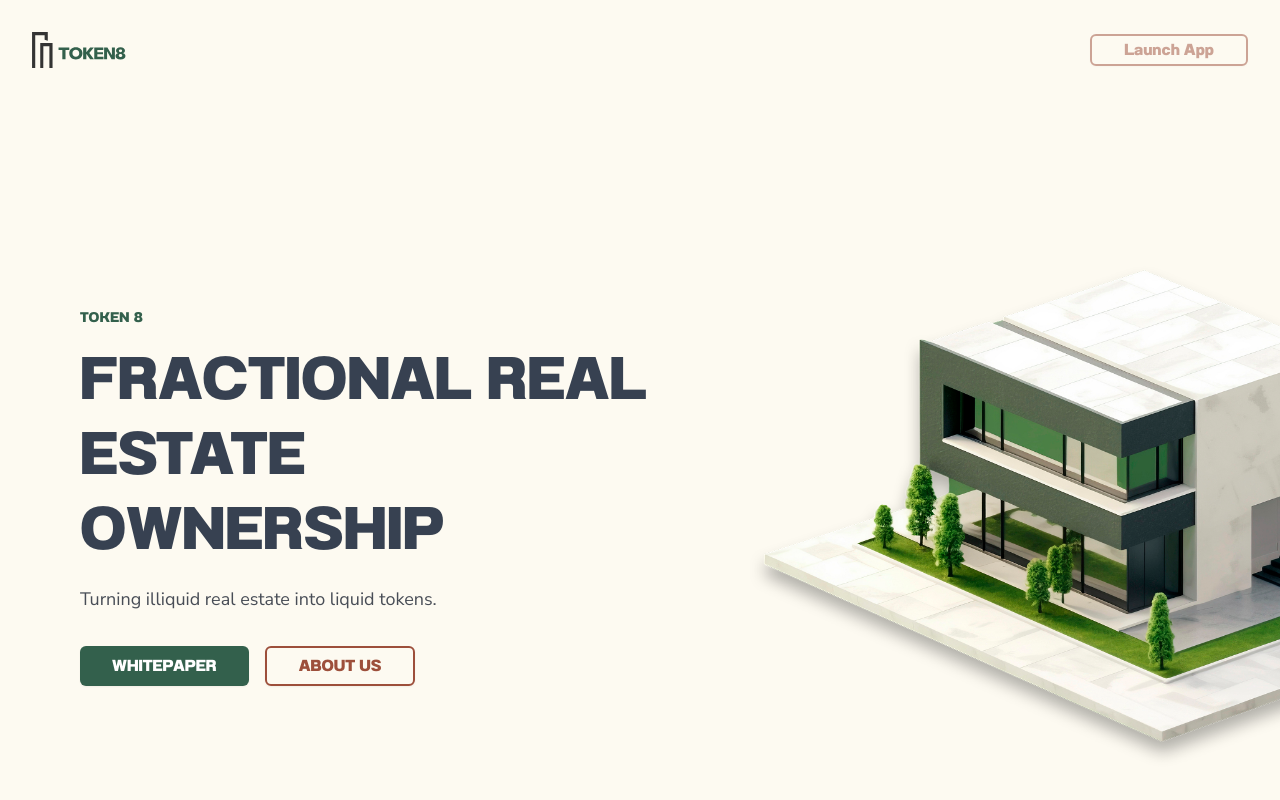
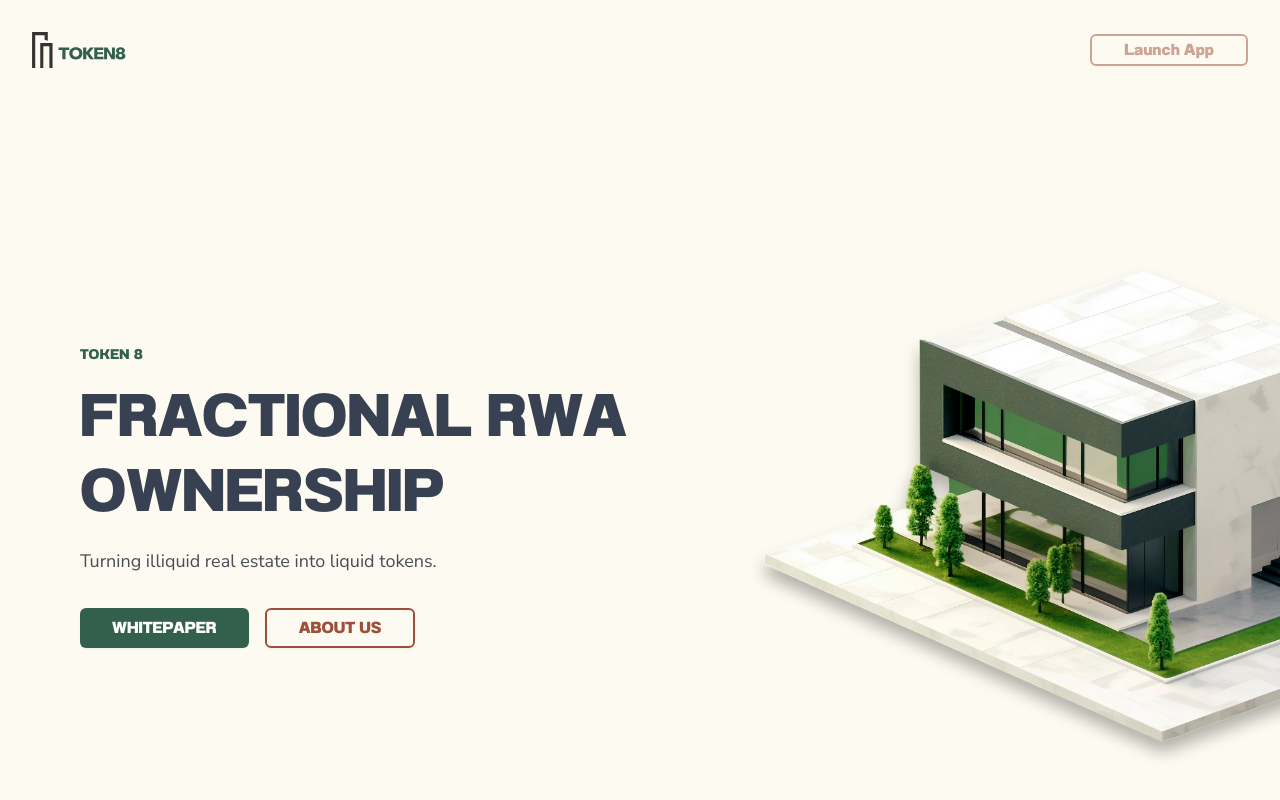
Before and after one commit to dedeleono/token8-website, a Next.js app: page / in a window 1280 px wide. Shown: the top 800 px of the page. Built offline with nearby package versions, Linux system fonts and the light colour scheme.

Commit message:
Update Hero.tsx

```diff
--- a/components/Hero.tsx
+++ b/components/Hero.tsx
@@ -60,7 +60,7 @@ export default function HeroSection() {
                 TOKEN 8
               </p>
               <h1 className="text-4xl lg:text-5xl xl:text-6xl font-anantason font-bold text-[#374151] leading-tight">
-                FRACTIONAL REAL ESTATE OWNERSHIP
+                FRACTIONAL RWA OWNERSHIP
               </h1>
               <p className="text-[#484d56] font-nunito text-base lg:text-lg max-w-md leading-relaxed">
                 {/* Token8 is unlocking access to real-world real estate through
```
